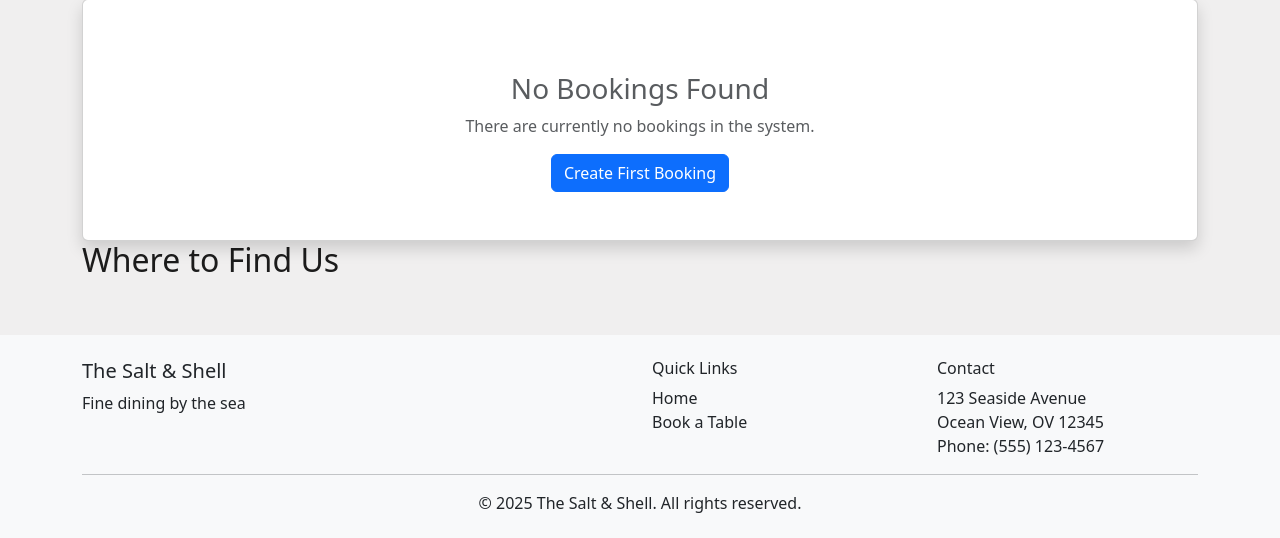
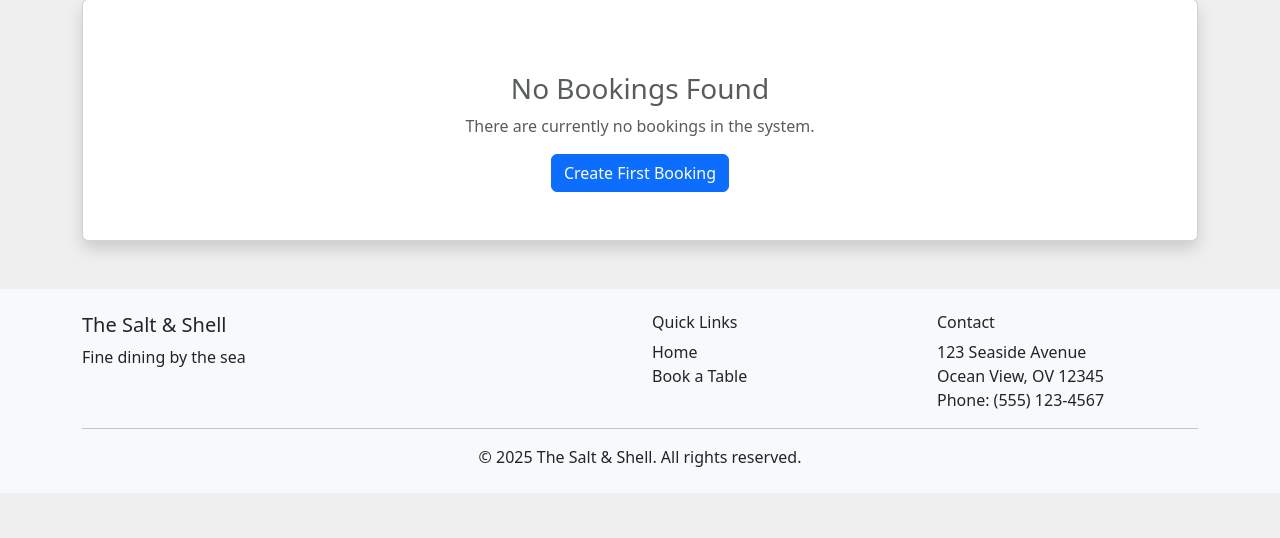
Before and after one commit to Pezz-x/The_Salt_and_Shell, a Django app: page /bookings/ in a window 1280 px wide. Shown: the part 185-723 px from the top of the page. Run offline with Django 5.2, Linux system fonts and the light colour scheme; data that the repository does not hold is empty; some libraries are stand-ins or nearby versions.

Commit message:
REFINE: Remove unnecessary Google map section from booking list template

```diff
--- a/bookings/templates/booking_list.html
+++ b/bookings/templates/booking_list.html
@@ -77,11 +77,6 @@
             </div>
             {% endif %}
         </div>
-        <div>
-            <h2>Where to Find Us</h2>
-            <!-- Google map with marker -->
-            <gmp-map center="37.4220656,-122.0840897" zoom="10" map-id="DEMO_MAP_ID" style="height: 400px"></gmp-map>
-        </div>
     </div>
 </div>
 {% endblock %}
```
